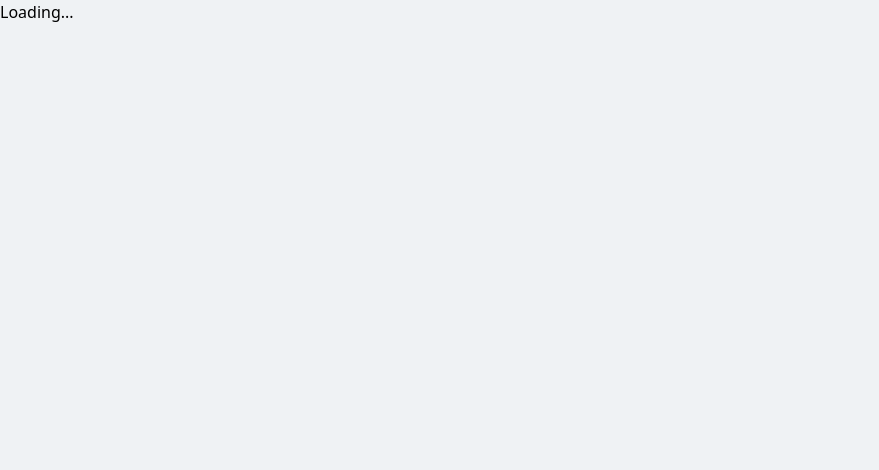
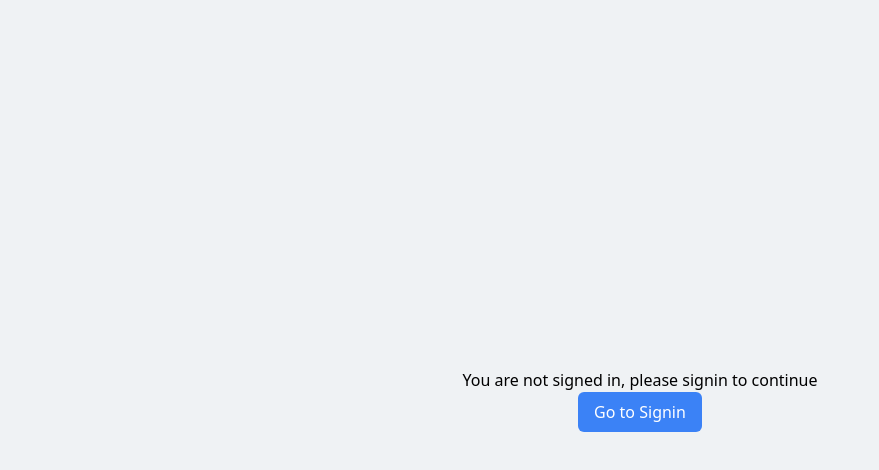
Before and after one commit to ArtisAdemi/vezhguesi-react, a React (Vite) app in the folder vezhguesi/: page / in a window 1280 px wide. Shown: the top 470 px of the page, without its empty margins (0-879 px from the left). Built offline with nearby package versions, Linux system fonts and the light colour scheme.

Commit message:
You are not signed in page

```diff
--- a/vezhguesi/src/App.tsx
+++ b/vezhguesi/src/App.tsx
@@ -3,10 +3,7 @@ import {
   RouterProvider,
 } from "react-router-dom";
 import router from "./routes";
-// import { UserProvider } from "./context/UserContext";
 import AuthProvider from "./hooks/AuthProvider";
-
-
 
 
 function App() {
--- /dev/null
+++ b/vezhguesi/src/components/NotLoggedIn.tsx
@@ -0,0 +1,13 @@
+import React from 'react'
+import { useNavigate } from 'react-router-dom';
+
+const NotLoggedIn: React.FC = () => {
+    const navigate = useNavigate();
+    return (
+        <div className='flex flex-col items-center justify-center h-screen'>You are not signed in, please signin to continue
+            <button onClick={() => navigate('/signin')} className='bg-blue-500 text-white px-4 py-2 rounded-md'>Go to Signin</button>
+        </div>
+    )
+}
+
+export default NotLoggedIn
--- a/vezhguesi/src/hooks/AuthProvider.tsx
+++ b/vezhguesi/src/hooks/AuthProvider.tsx
@@ -49,7 +49,6 @@ export default function AuthProvider({ children }: AuthProviderProps) {
     }
 
     async function handleLogout() {
-        console.log("Logging out");
         setAuthToken(null);
         setCurrentUser(null);
         localStorage.removeItem("token");
--- a/vezhguesi/src/hooks/ProtectedRoute.tsx
+++ b/vezhguesi/src/hooks/ProtectedRoute.tsx
@@ -1,6 +1,7 @@
 import { PropsWithChildren } from "react";
 import { UserData } from "../models/Auth";
 import { useAuth } from "./AuthProvider";
+import NotLoggedIn from "../components/NotLoggedIn";
 
 type ProtectedRouteProps = PropsWithChildren & {
     allowedRoles: UserData['role'][];
@@ -9,9 +10,14 @@ type ProtectedRouteProps = PropsWithChildren & {
 export default function ProtectedRoute({ allowedRoles, children }: ProtectedRouteProps) {
     const { currentUser } = useAuth();
 
-    if (currentUser === undefined) return <div>Loading...</div>
+    if (currentUser === undefined) {
+        return <NotLoggedIn />
+    }
 
     if (currentUser === null || (allowedRoles && !allowedRoles.includes(currentUser.role))) {
+        if (currentUser === null) {
+            return <NotLoggedIn />
+        }
         return <div>Permission denied</div>
     }
 
--- /dev/null
+++ b/vezhguesi/src/pages/Admin.tsx
@@ -0,0 +1,9 @@
+import React from 'react'
+
+const Admin: React.FC = () => {
+    return (
+        <div>Admin</div>
+    )
+}
+
+export default Admin
--- a/vezhguesi/src/routes.tsx
+++ b/vezhguesi/src/routes.tsx
@@ -13,6 +13,7 @@ import Signup from "./pages/Signup";
 import VerifyEmail from "./pages/VerifyEmail";
 import PageLayout from "./components/PageLayout";
 import Dashboard from "./pages/Dashboard";
+import Admin from "./pages/Admin";
 
 const router = createBrowserRouter([
     {
@@ -57,6 +58,12 @@ const router = createBrowserRouter([
             {
                 path: '/singlereport',
                 element: <SingleReport />
+            },
+            {
+                path: '/admin',
+                element: <ProtectedRoute allowedRoles={['admin']} >
+                    <Admin />
+                </ProtectedRoute>
             }
         ]
     },
```
